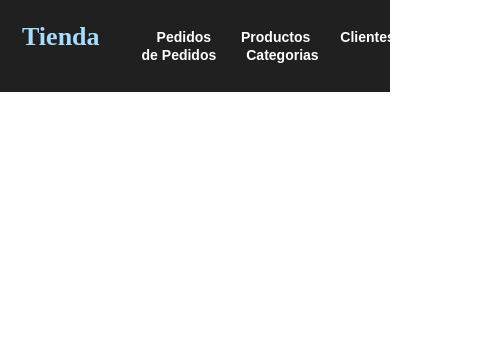
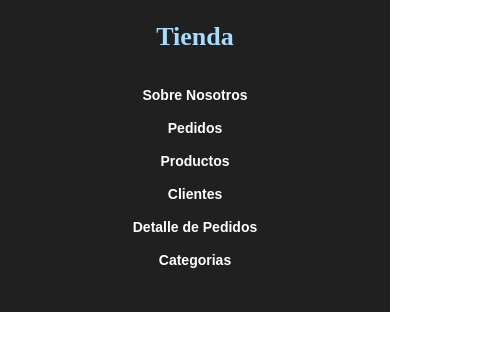
Before and after one commit to luciarnd/front-tienda, an Angular app: page / in a window 390 px wide. Shown: the top 350 px of the page, 491 px wide, since content can reach past the window. Built offline with nearby package versions, Linux system fonts and the light colour scheme; no server answers.

Commit message:
Pagina sobre nosotros

```diff
--- a/src/app/app-routing.module.ts
+++ b/src/app/app-routing.module.ts
@@ -5,6 +5,7 @@ import { ClienteComponent } from './component/cliente/cliente.component';
 import { DetallepedidoComponent } from './component/detallepedido/detallepedido.component';
 import { PedidoComponent } from './component/pedido/pedido.component';
 import { ProductoComponent } from './component/producto/producto.component';
+import { SobreNosotrosComponent } from './component/sobre-nosotros/sobre-nosotros.component';
 
 const routes: Routes = [
   {path: 'pedido/all', component: PedidoComponent},
@@ -12,6 +13,7 @@ const routes: Routes = [
   {path: 'cliente/all', component:ClienteComponent},
   {path: 'detallepedido/all', component: DetallepedidoComponent},
   {path: 'categoria/all', component: CategoriaComponent},
+  {path: 'nosotros', component: SobreNosotrosComponent}
 ];
 
 @NgModule({
--- a/src/app/app.component.css
+++ b/src/app/app.component.css
@@ -1,21 +1,28 @@
-
+.main-container {
+    overflow-x: hidden;
+}
 .nav {
     background-color: rgb(32, 32, 32);
     display: flex;
-    justify-content: space-between;
 }
 
 .nav-titulo {
     padding: 7px;
     margin: 15px;
     font-size: 26px;
+}
 
+.nav-titulo a {
+    text-decoration: none;
+    color: rgb(168, 220, 255);
 }
 
 .nav-router {
     padding:12px 20px;
     list-style-type: none;
     font-family: Arial, Helvetica, sans-serif;
+    display: flex;
+    flex-direction: row;
 }
 
 .nav-router a {
@@ -23,9 +30,29 @@
     color: white;
     text-decoration: none;
     font-weight: bold;
+    padding-bottom: 7px;
+}
+
+.nav-router a:hover {
+    color: rgb(168, 220, 255);
+    border-bottom: 2px solid rgb(168, 220, 255);
 }
 
 .nav-router li {
-    display: inline;
     margin: 0 15px;
 }
+
+@media (max-width: 720px) {
+    .nav {
+        flex-direction: column;
+        text-align: center;
+    }
+    .nav-router {
+        flex-direction: column;
+        margin-top: 0;
+    }
+
+    .nav-router li {
+        margin-bottom: 15px;
+    }
+}
--- a/src/app/app.component.html
+++ b/src/app/app.component.html
@@ -1,8 +1,11 @@
 <div id="main-container">
     <nav class="nav">
-      <h2 class="nav-titulo" style="color:rgb(168, 220, 255);">Tienda</h2>
+      <h2 class="nav-titulo"><a routerLink="/">Tienda</a></h2>
         <ul class="nav-router">
-          <li class="">
+          <li>
+            <a routerLink="/nosotros">Sobre Nosotros</a>
+          </li>
+          <li>
             <a routerLink="/pedido/all">Pedidos</a>
           </li>
           <li>
--- a/src/app/app.module.ts
+++ b/src/app/app.module.ts
@@ -8,6 +8,7 @@ import { ProductoComponent } from './component/producto/producto.component';
 import { ClienteComponent } from './component/cliente/cliente.component';
 import { DetallepedidoComponent } from './component/detallepedido/detallepedido.component';
 import { CategoriaComponent } from './component/categoria/categoria.component';
+import { SobreNosotrosComponent } from './component/sobre-nosotros/sobre-nosotros.component';
 
 @NgModule({
   declarations: [
@@ -17,7 +18,8 @@ import { CategoriaComponent } from './component/categoria/categoria.component';
     CategoriaComponent,
     ProductoComponent,
     ClienteComponent,
-    DetallepedidoComponent
+    DetallepedidoComponent,
+    SobreNosotrosComponent
   ],
   imports: [
     BrowserModule,
--- /dev/null
+++ b/src/app/component/sobre-nosotros/sobre-nosotros.component.html
@@ -0,0 +1 @@
+<p>sobre-nosotros works!</p>
--- /dev/null
+++ b/src/app/component/sobre-nosotros/sobre-nosotros.component.ts
@@ -0,0 +1,15 @@
+import { Component, OnInit } from '@angular/core';
+
+@Component({
+  selector: 'app-sobre-nosotros',
+  templateUrl: './sobre-nosotros.component.html',
+  styleUrls: ['./sobre-nosotros.component.css']
+})
+export class SobreNosotrosComponent implements OnInit {
+
+  constructor() { }
+
+  ngOnInit(): void {
+  }
+
+}
```
Also changed, not shown: src/app/component/sobre-nosotros/sobre-nosotros.component.css (added), 1 other file (tests, documents, lock files or other folders).
